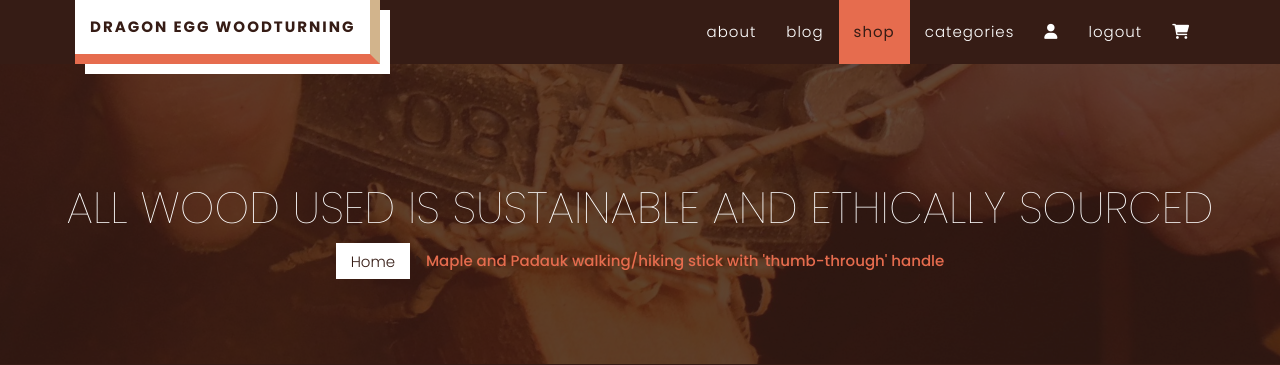
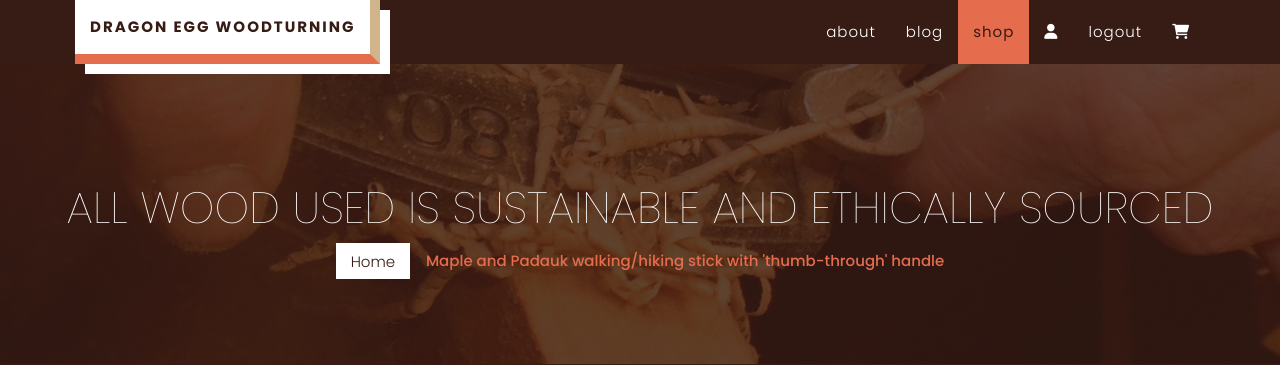
Before and after one commit to jjpickering10/CI-MS4-DragonEggWoodturning, a Django app: page /products/edit_product/21/ in a window 1280 px wide. Shown: the top 365 px of the page. Run offline with Django 3.2, Linux system fonts and the light colour scheme; the visitor is signed in with stand-in values (Sample User, id 1); data comes from the database, SQL or seed files in the repository; some libraries are stand-ins or nearby versions.

Commit message:
Edit: remove categories html page, url and view as not needed

```diff
--- a/home/templates/home/about.html
+++ b/home/templates/home/about.html
@@ -54,8 +54,8 @@
                     most beautiful grains and colour contrasts are found in British timbers.</p>
                 <img src="{{ MEDIA_URL }}wood-gallery-5.png" alt="">
                 <div class="about-buttons">
-                    <a href="" class="global-button">Shop Now</a>
-                    <a href="" class="global-button">Our Blog</a>
+                    <a href="{% url 'all_products' %}" class="global-button">Shop Now</a>
+                    <a href="{% url 'blog' %}" class="global-button">Our Blog</a>
                 </div>
             </div>
         </section>
--- a/home/templates/home/index.html
+++ b/home/templates/home/index.html
@@ -14,8 +14,8 @@
                 <p>Every item is individually handcrafted.</p>
                 <p>Designs inspired by nature.</p>
                 <div class="landing-buttons">
-                    <a href="" class="global-button">Shop Now</a>
-                    <a href="" class="global-button">Read More</a>
+                    <a href="{% url 'all_products' %}" class="global-button">Shop Now</a>
+                    <a href="{% url 'about' %}" class="global-button">Read More</a>
                 </div>
             </div>
             <div class="home-landing-image">
--- a/products/urls.py
+++ b/products/urls.py
@@ -5,7 +5,6 @@ from . import views
 urlpatterns = [
     path('', views.all_products, name='all_products'),
     path('<int:product_id>/', views.product_detail, name='product_detail'),
-    path('all_categories/', views.all_categories, name='all_categories'),
     path('add_discount/<int:product_id>/', views.add_discount, name='add_discount'),
     path('category_discount/<int:category_id>/', views.category_discount, name='category_discount'),
     path('add_product/', views.add_product, name='add_product'),
--- a/products/views.py
+++ b/products/views.py
@@ -355,16 +355,3 @@ def delete_product(request, product_id):
     product.delete()
     messages.success(request, 'Product deleted!')
     return redirect(reverse('profile'))
-
-
-def all_categories(request):
-    """
-    A view to show all categories
-    """
-    categories = Category.objects.all()
-
-    context = {
-        'categories': categories,
-    }
-
-    return render(request, 'products/all_categories.html', context)
--- a/templates/base.html
+++ b/templates/base.html
@@ -40,7 +40,6 @@
               <li><a href="{% url 'about' %}">About</a></li>
               <li><a href="{% url 'blog' %}">Blog</a></li>
               <li class="shop-now-link"><a href="{% url 'all_products' %}">Shop</a></li>
-              <li><a href="{% url 'all_categories' %}">Categories</a></li>
               {% if request.user.is_authenticated %}
                 <li><a href="{% url 'profile' %}" ><i class="fas fa-user"></i></a></li>
                 <li><a href="{% url 'account_logout' %}">Logout</a></li>
@@ -63,7 +62,6 @@
         <li><a href="{% url 'about' %}">About</a></li>
         <li><a href="{% url 'blog' %}">Blog</a></li>
         <li><a href="{% url 'all_products' %}">Shop</a></li>
-        <li><a href="{% url 'all_categories' %}">Categories</a></li>
         {% if request.user.is_authenticated %}
           <li><a href="{% url 'profile' %}" ><i class="fas fa-user"></i></a></li>
           <li><a href="{% url 'account_logout' %}">Logout</a></li>
```
Also changed, not shown: products/templates/products/all_categories.html (deleted, +0 -27 lines).
